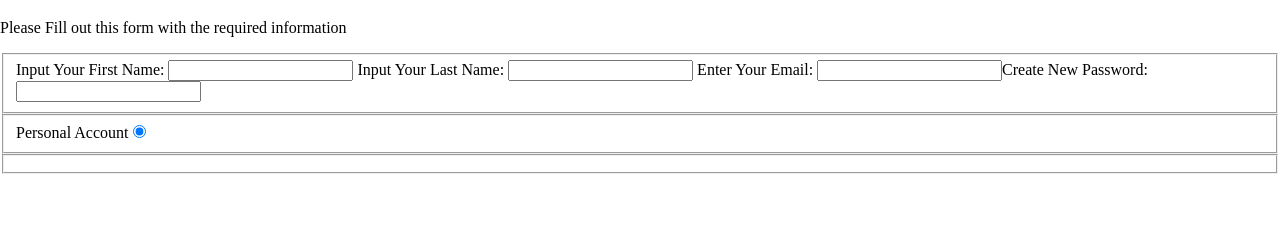
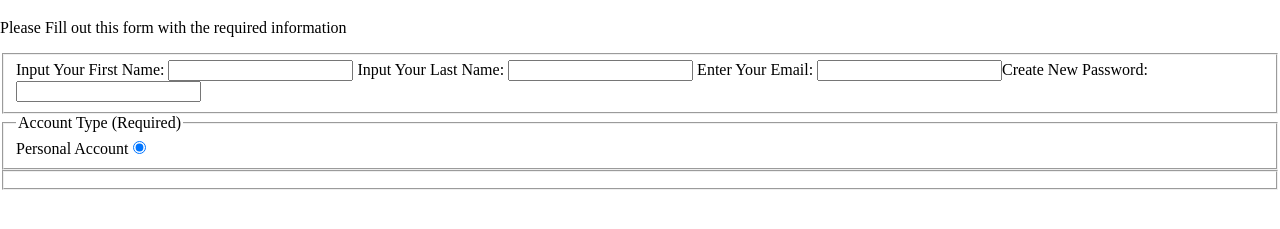
Before and after one commit to edwardmbitsi/User-Form, a plain HTML site: page index.html in a window 1280 px wide. Shown: the part 61-290 px from the top of the page. Drawn offline with Linux system fonts and the light colour scheme.

Commit message:
Update index.html

```diff
--- a/index.html
+++ b/index.html
@@ -16,6 +16,7 @@
     <label for="password">Create New Password: <input name="password" type="password" id="password" required />
    </fieldset>
    <fieldset>
+    <legend>Account Type (Required)</legend>
     <label for="personal-account">Personal Account<input type="radio" name="account-type" id="personal-account" class="inline" checked></label>
    </fieldset>
    <fieldset></fieldset>
```
